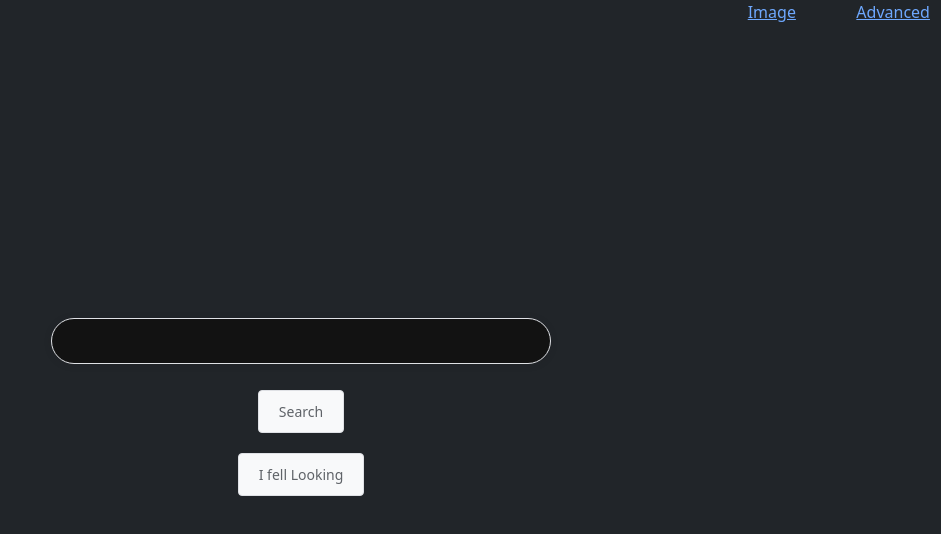
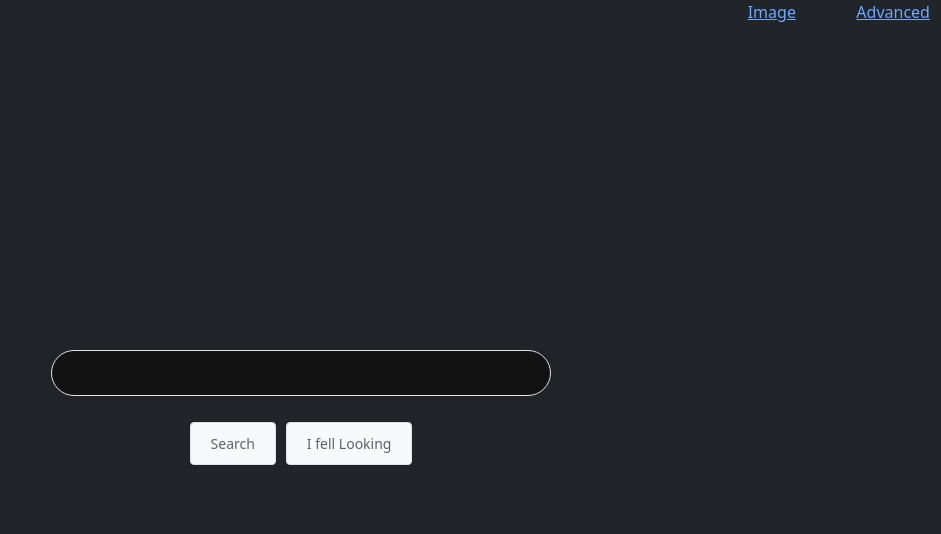
Before and after one commit to duanniten/project0, a plain HTML site: page index.html in a window 1280 px wide. Shown: the whole page, without its empty margins (339-1280 px from the left). Drawn offline with nearby package versions, Linux system fonts and the light colour scheme.

Commit message:
botons side by side

```diff
--- a/index.html
+++ b/index.html
@@ -76,8 +76,10 @@
                     <div class="mb-3 w-100">
                         <input type="text" class="search-box" name="q">
                     </div>
+                    <div class="d-flex justify-content-center">
                     <button type="submit" class="btn btn-primary">Search</button>
                     <button type="submit" class="btn btn-secundary" name="btnI" value="I'm Feeling Lucky">I fell Looking</button>
+                </div>
                 </form>
 
         </div>
```
